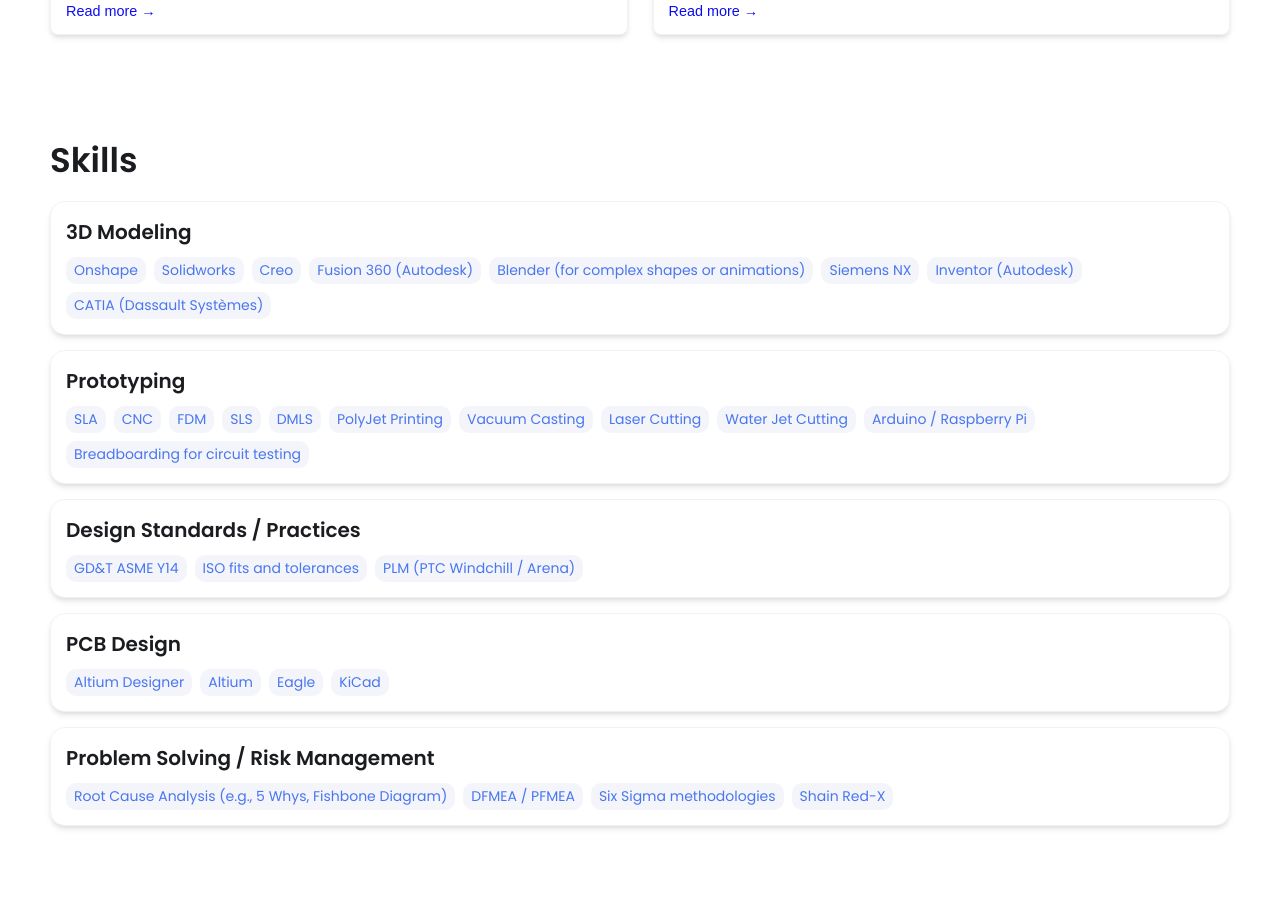
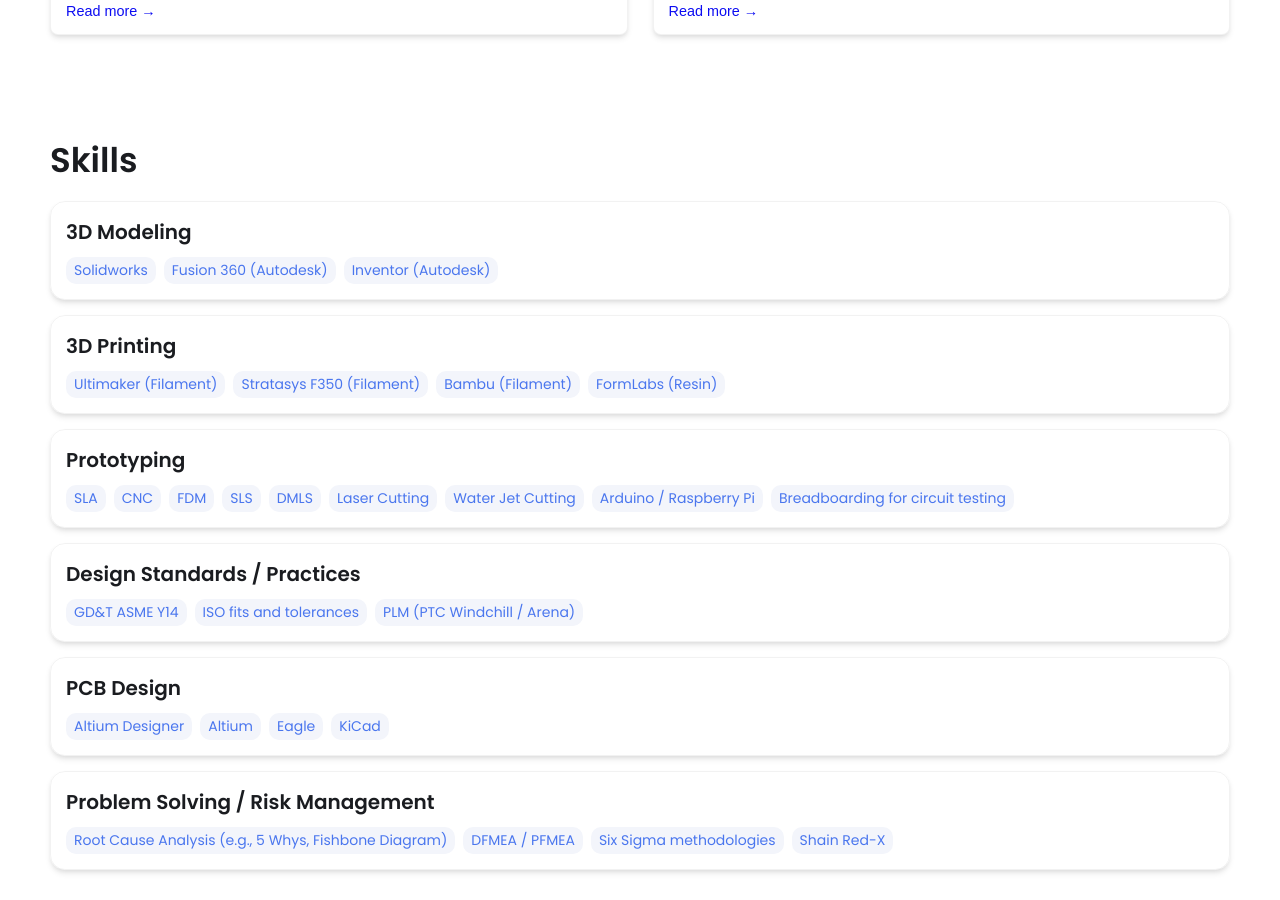
Before and after one commit to RyanE02/RyanE02.github.io, a Jekyll site: the page built from index.html, in a window 1280 px wide and 900 px high, scrolled down 1491 px. Built offline with Jekyll 4.4.1, drawn with Linux system fonts in a browser that asks for light colours; some of the changed text lies outside the part shown.

Commit message:
Update _config.yml Initial changes

```diff
--- a/_config.yml
+++ b/_config.yml
@@ -7,12 +7,12 @@
 
 # Main Page Setup
 
-title: John Doe's Portfolio # This is what shows up in the tab of the browser
+title: Ryan Eldridge's Portfolio # This is what shows up in the tab of the browser
 
 
 
 # Hero Section
-name: John Doe
+name: Ryan Eldridge
 headline: headline message
 description: >- # dont remove this line. this will ignore all new lines until the next section
   Write an awesome intro and discuss your highlights and qualification. You can edit this
@@ -32,29 +32,23 @@ resume-url: https://drive.google.com/file/d/13Z3duVzh-gguPU5r03oJVEE6rV9rd3DS/vi
 
 external-links:    # input only your own url slug. The icons with missing entries will not appear.
   linkedin: test    # https://www.linkedin.com/in/{your url slug}
-  github: leea12    # https://github.com/{your url slug}
+  github: RyanE02    # https://github.com/RyanE02
   stackoverflow: test      # https://stackoverflow.com/users/{your url slug}
-  medium:            # https://medium.com/@{your url slug}
-  x-twitter:   # https://x.com/{your url slug}
-  threads:            # https://threads.net/@{your url slug}
-  instragram:       # https://instagram.com/{your url slug}
-  youtube:           # https://youtube.com/@{your url slug}
-  discord:            # https://discord.com/users/{your url slug}
-  bluesky:           # https://bsky.app/profile/{your url slug}
 
 
 # Skills Section - Add the list of your Skills by categories/tools. The indentation for each level needs to be precise.
 skills:
   - category: 3D Modeling
     tools:
-    - Onshape
     - Solidworks
-    - Creo
     - Fusion 360 (Autodesk)
-    - Blender (for complex shapes or animations)
-    - Siemens NX
     - Inventor (Autodesk)
-    - CATIA (Dassault Systèmes)
+  - category: 3D Printing
+    tools:
+    - Ultimaker (Filament)
+    - Stratasys F350 (Filament)
+    - Bambu (Filament)
+    - FormLabs (Resin)
   - category: Prototyping
     tools:
     - SLA
@@ -62,8 +56,6 @@ skills:
     - FDM
     - SLS
     - DMLS
-    - PolyJet Printing
-    - Vacuum Casting
     - Laser Cutting
     - Water Jet Cutting
     - Arduino / Raspberry Pi
```
